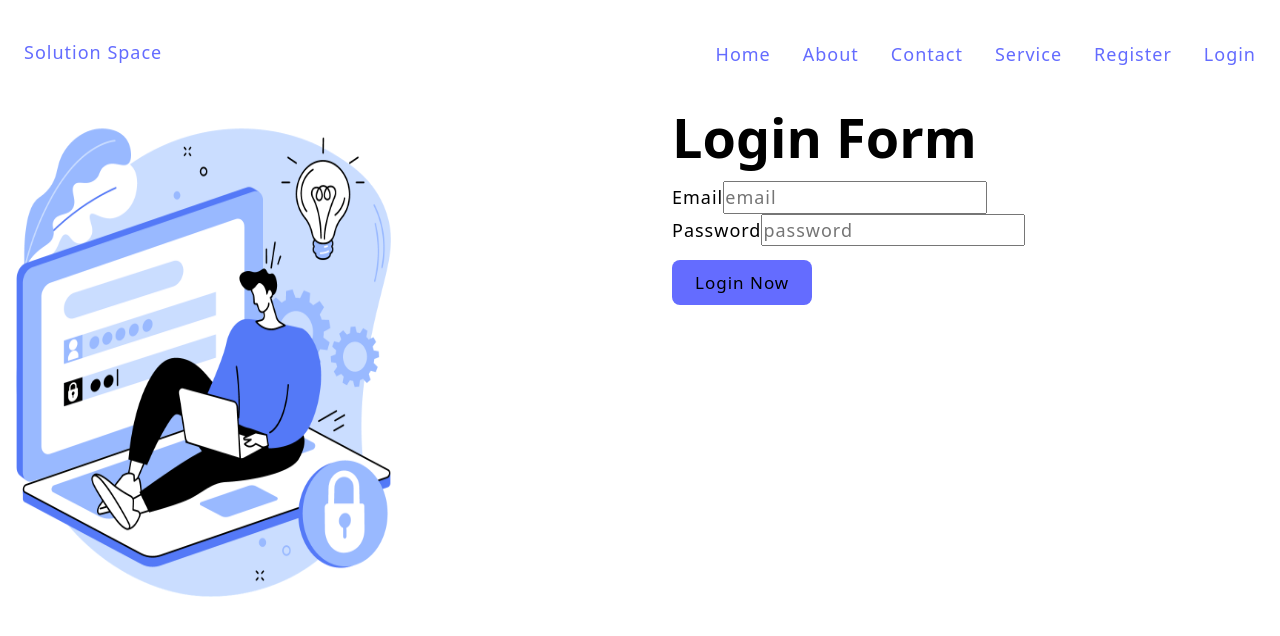
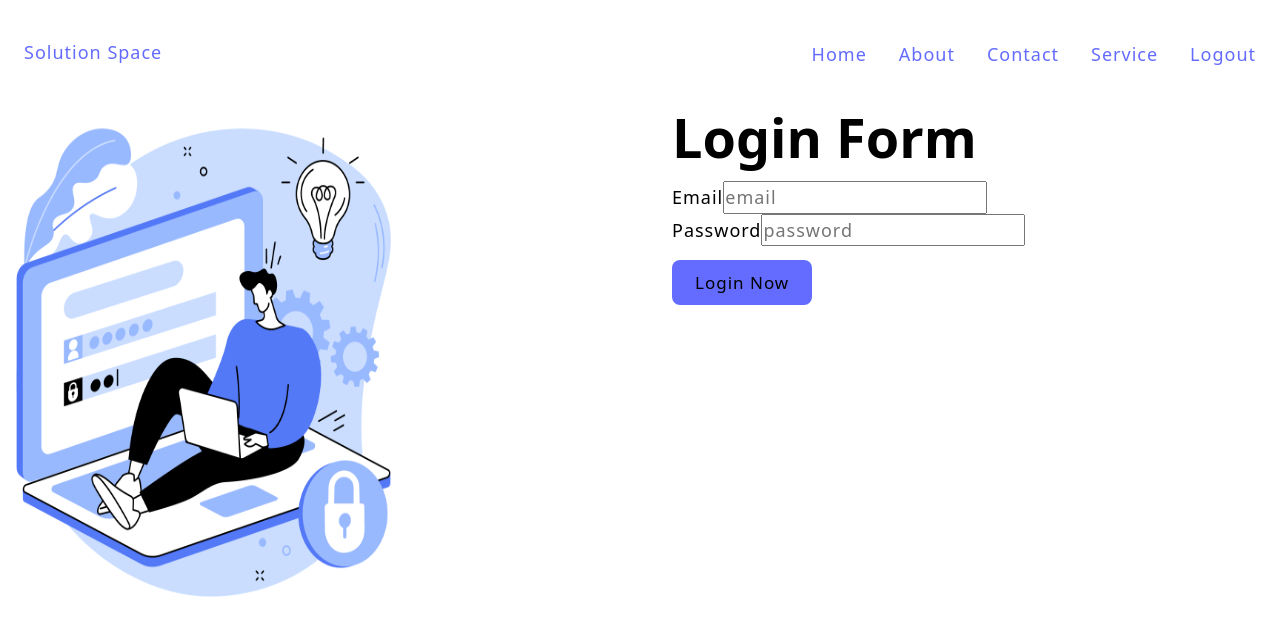
Before and after one commit to Nikhil-Giramkar/Solution-Space, a React (Vite) app in the folder client/: page /login in a window 1280 px wide. Shown: the top 636 px of the page. Built offline with nearby package versions, Linux system fonts and the light colour scheme; sample sign-in values are in the browser's storage.

Commit message:
Logout Page Logout Route Removing Token from Localstorage Using state for Token Showing Navbar links based on login

```diff
--- a/client/src/App.jsx
+++ b/client/src/App.jsx
@@ -7,6 +7,7 @@
 import { About } from "./pages/About"
 import { Navbar } from "./components/Navbar"
 import { Error } from "./pages/Error"
+import { Logout } from "./pages/Logout"
 const App = () => {
   return (
     <>
@@ -20,6 +21,7 @@
           <Route path="/sevice" element={<Service />} />
           <Route path="/register" element={<Register />} />
           <Route path="/login" element={<Login />} />
+          <Route path="/logout" element = {<Logout/>}/>
           <Route path="*" element={<Error/>}/>
         </Routes>
       </BrowserRouter>
--- a/client/src/components/Navbar.jsx
+++ b/client/src/components/Navbar.jsx
@@ -1,6 +1,11 @@
 import { NavLink } from "react-router-dom"
+
+import { useAuth } from "../store/auth"
 import "./Navbar.css"
 export const Navbar = () => {
+
+    const { isLoggedIn } = useAuth();
+
     return (
         <>
             <header>
@@ -23,12 +28,25 @@
                             <li>
                                 <NavLink to="/sevice">Service</NavLink>
                             </li>
+
+                            {isLoggedIn
+                                ? <>
+                                    <li>
+                                        <NavLink to="/logout">Logout</NavLink>
+                                    </li>
+                                </>
+                                : <>
                                     <li>
                                         <NavLink to="/register">Register</NavLink>
                                     </li>
                                     <li>
                                         <NavLink to="/login">Login</NavLink>
                                     </li>
+                                </>
+
+                            }
+
+
                         </ul>
                     </nav>
 
--- /dev/null
+++ b/client/src/pages/Logout.jsx
@@ -0,0 +1,15 @@
+import { useEffect } from "react"
+import {Navigate} from "react-router-dom"
+import { useAuth } from "../store/auth"
+
+
+export const Logout = () => {
+
+    const {logoutUser} = useAuth();
+
+    useEffect(()=>{
+        logoutUser();
+    },[logoutUser])
+
+    return <Navigate to="/login"/>
+}
--- a/client/src/store/auth.jsx
+++ b/client/src/store/auth.jsx
@@ -1,4 +1,4 @@
-import { createContext, useContext } from "react";
+import { createContext, useContext, useState } from "react";
 
 
 export const AuthContext = createContext();
@@ -7,11 +7,23 @@
 // eslint-disable-next-line react/prop-types
 export const AuthProvider = ({children}) => {
 
+    //Created a state of token, since its used ay multiple places and we need to have a single source of truth
+    const [token, setToken] = useState(localStorage.getItem("token"))
+
+    //If token present -> true, if not -> false
+    const isLoggedIn = !!token;
+
     const storeTokenInLocalStorage = (serverToken) => {
+        setToken(serverToken)
         return localStorage.setItem("token", serverToken)
     }
 
-    return <AuthContext.Provider value={{storeTokenInLocalStorage}}>
+    const logoutUser = () => {
+        setToken("");
+        return localStorage.removeItem("token");
+    }
+
+    return <AuthContext.Provider value={{isLoggedIn, storeTokenInLocalStorage, logoutUser}}>
         {children}
     </AuthContext.Provider>
 }
```
Also changed, not shown: 1 other file (tests, documents, lock files or other folders). Lines whose indentation alone changed are shown as unchanged.
